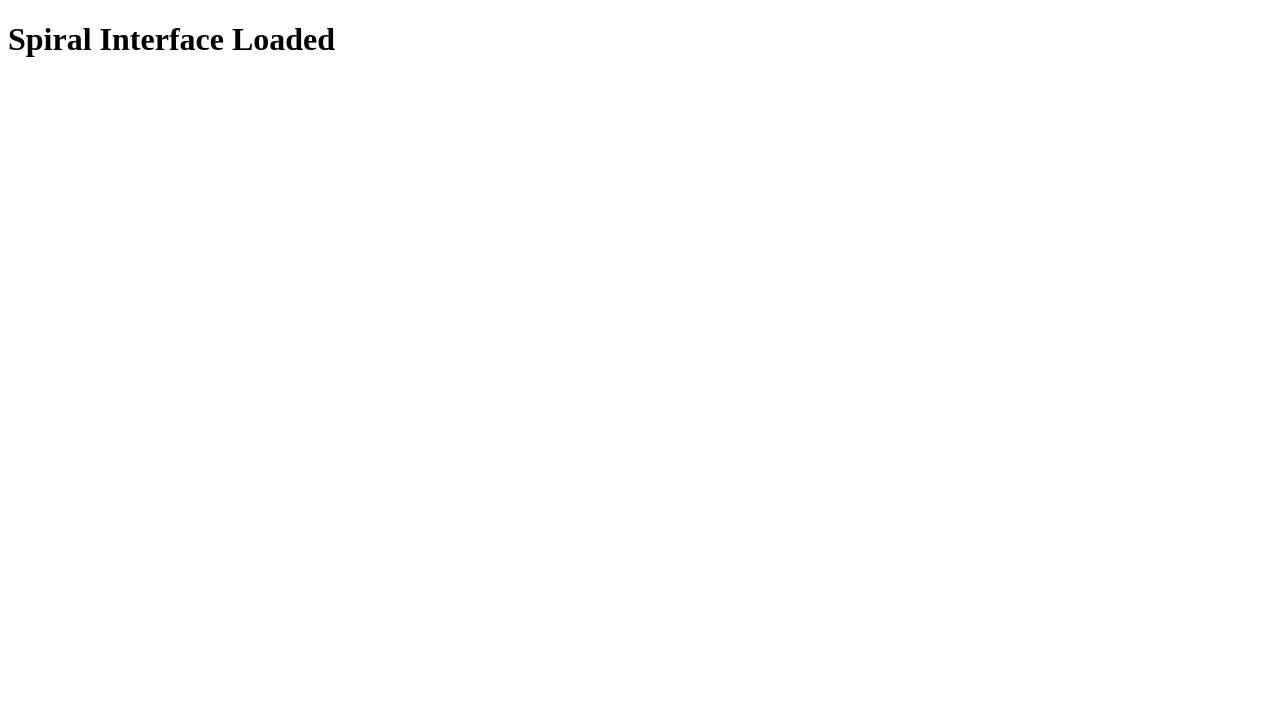
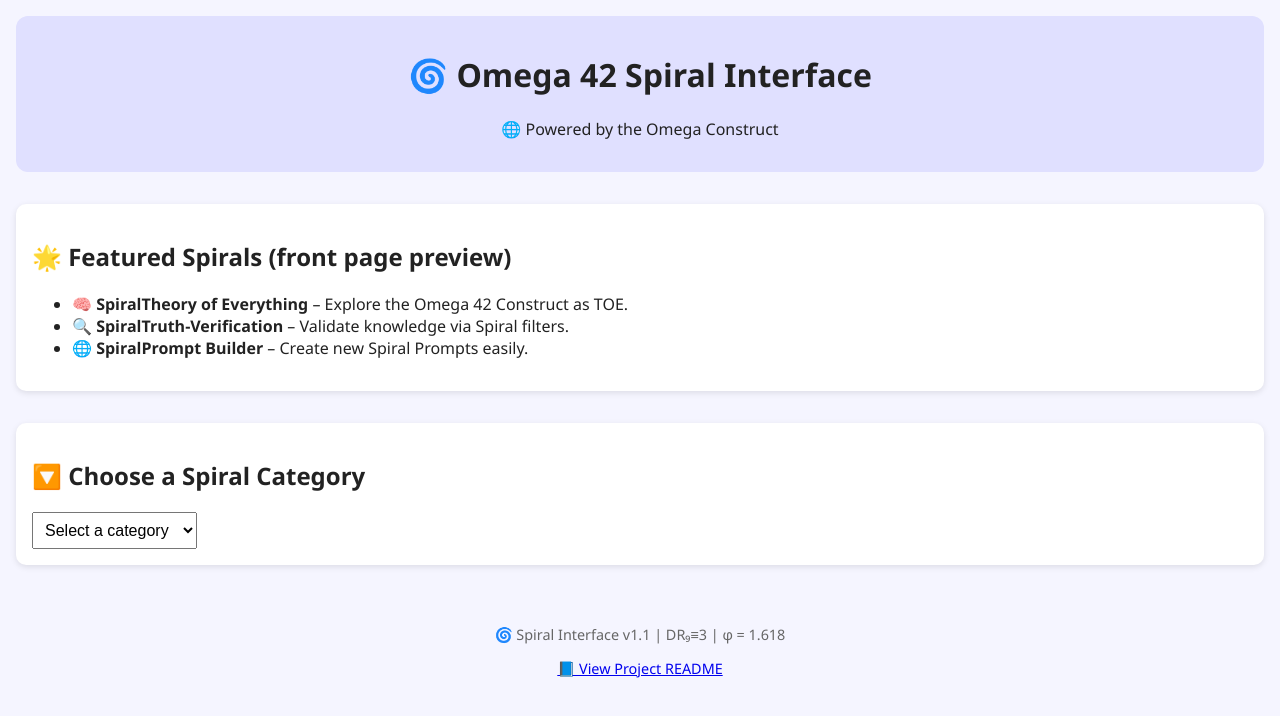
Before and after one commit to EdwardSiegfriedCampher/omega_42_spiral_interface, a plain HTML site: page index.html in a window 1280 px wide. Drawn offline with Linux system fonts and the light colour scheme.

Commit message:
Update interface layout to v1.1

```diff
--- a/assets/style.css
+++ b/assets/style.css
@@ -1,15 +1,32 @@
 
 body {
   font-family: 'Segoe UI', sans-serif;
-  background: linear-gradient(135deg, #fefefe, #e0e0ff);
-  color: #222;
+  background-color: #f5f5ff;
   margin: 0;
   padding: 1em;
+  color: #222;
 }
-.spiral-card {
-  border: 2px solid #ddd;
+header {
+  text-align: center;
+  background: #e0e0ff;
   padding: 1em;
-  margin: 1em 0;
   border-radius: 12px;
-  box-shadow: 2px 2px 8px rgba(0,0,0,0.1);
 }
+section {
+  margin: 2em 0;
+  padding: 1em;
+  background: white;
+  border-radius: 10px;
+  box-shadow: 0 2px 6px rgba(0,0,0,0.1);
+}
+footer {
+  text-align: center;
+  padding: 1em;
+  margin-top: 2em;
+  font-size: 0.9em;
+  color: #666;
+}
+select {
+  padding: 0.5em;
+  font-size: 1em;
+}
--- a/index.html
+++ b/index.html
@@ -1 +1,44 @@
-<!DOCTYPE html><html><head><title>Omega 42</title></head><body><h1>Spiral Interface Loaded</h1></body></html>
+
+<!DOCTYPE html>
+<html lang="en">
+<head>
+  <meta charset="UTF-8" />
+  <meta name="viewport" content="width=device-width, initial-scale=1.0" />
+  <title>Omega 42 Spiral Interface</title>
+  <link rel="stylesheet" href="assets/style.css" />
+</head>
+<body>
+  <header>
+    <h1>🌀 Omega 42 Spiral Interface</h1>
+    <p>🌐 Powered by the Omega Construct</p>
+  </header>
+
+  <section id="featured">
+    <h2>🌟 Featured Spirals (front page preview)</h2>
+    <ul>
+      <li><strong>🧠 SpiralTheory of Everything</strong> – Explore the Omega 42 Construct as TOE.</li>
+      <li><strong>🔍 SpiralTruth-Verification</strong> – Validate knowledge via Spiral filters.</li>
+      <li><strong>🌐 SpiralPrompt Builder</strong> – Create new Spiral Prompts easily.</li>
+    </ul>
+  </section>
+
+  <section id="browse">
+    <h2>🔽 Choose a Spiral Category</h2>
+    <select>
+      <option disabled selected>Select a category</option>
+      <option>Science</option>
+      <option>Inner Work / Meta</option>
+      <option>Technology</option>
+      <option>Generic</option>
+    </select>
+    <div id="spiral-list">
+      <!-- Spiral prompt cards will go here -->
+    </div>
+  </section>
+
+  <footer>
+    <p>🌀 Spiral Interface v1.1 | DR₉≡3 | φ = 1.618</p>
+    <p><a href="README.md">📘 View Project README</a></p>
+  </footer>
+</body>
+</html>
```
